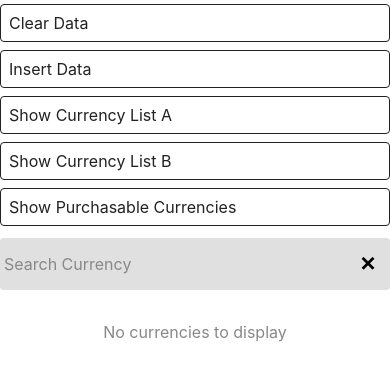
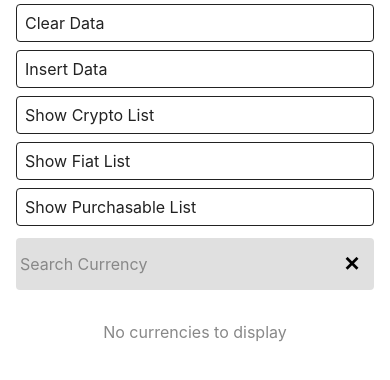
Before and after one commit to JungHsuan/CurrencyListApp, a React Native app: screen / in a window 390 px wide. Shown: the top 380 px of the page. Built offline with nearby package versions, Linux system fonts and the light colour scheme.

Commit message:
refactor: encapsulate to a hook

```diff
--- a/App.tsx
+++ b/App.tsx
@@ -1,77 +1,30 @@
-import {
-  StatusBar,
-  StyleSheet,
-  ToastAndroid,
-  SafeAreaView,
-} from 'react-native';
+import { StatusBar, StyleSheet, View } from 'react-native';
 import CurrencyListFragment from './src/components/currencyListFragment';
-import { useCallback, useState } from 'react';
-import { CurrencyInfo } from './src/types';
-import CryptoList from './src/data/crypto-list.json';
-import FiatList from './src/data/fiat-list.json';
 import Button from './src/components/button';
+import useCurrencyData from './src/hooks/useCurrencyData';
 
 function App() {
-  const [localDB, setLocalDB] = useState<CurrencyInfo[]>([]);
-  const [listData, setListData] = useState<CurrencyInfo[]>([]);
-
-  const isDataReady = (data: CurrencyInfo[]) => {
-    if (data && data.length > 0) {
-      return true;
-    } else {
-      console.warn('No data available');
-      ToastAndroid.show(
-        'No data available, please insert data first',
-        ToastAndroid.SHORT,
-      );
-      return false;
-    }
-  };
-
-  const clearData = () => {
-    setLocalDB([]);
-    setListData([]);
-  };
-
-  // Simulate local database operations
-  const insertData = () => {
-    setLocalDB([
-      ...(CryptoList as CurrencyInfo[]),
-      ...(FiatList as CurrencyInfo[]),
-    ]);
-  };
-
-  const setDataWithCryptoList = useCallback(() => {
-    if (isDataReady(localDB)) {
-      setListData(localDB.filter(item => item.code == null));
-    }
-  }, [localDB]);
-
-  const setDataWithFiatList = useCallback(() => {
-    if (isDataReady(localDB)) {
-      setListData(localDB.filter(item => item.code != null));
-    }
-  }, [localDB]);
-
-  const setDataWithPurchasable = useCallback(() => {
-    if (isDataReady(localDB)) {
-      setListData(localDB.filter(item => item.purchasable === true));
-    }
-  }, [localDB]);
-
+  const {
+    listData,
+    clearData,
+    insertData,
+    setDataWithCryptoList,
+    setDataWithFiatList,
+    setDataWithPurchasable,
+  } = useCurrencyData();
   return (
-    <SafeAreaView style={styles.container}>
+    <View style={{ ...styles.container, marginTop: StatusBar.currentHeight }}>
       <StatusBar backgroundColor={'transparent'} barStyle={'dark-content'} />
       <Button content="Clear Data" onPress={clearData} />
       <Button content="Insert Data" onPress={insertData} />
-      <Button content="Show Currency List A" onPress={setDataWithCryptoList} />
-      <Button content="Show Currency List B" onPress={setDataWithFiatList} />
+      <Button content="Show Crypto List" onPress={setDataWithCryptoList} />
+      <Button content="Show Fiat List" onPress={setDataWithFiatList} />
       <Button
-        content="Show Purchasable Currencies"
+        content="Show Purchasable List"
         onPress={setDataWithPurchasable}
       />
       <CurrencyListFragment data={listData} />
-    </SafeAreaView>
+    </View>
   );
 }
 
--- /dev/null
+++ b/src/hooks/useCurrencyData.ts
@@ -0,0 +1,51 @@
+import { useState, useCallback } from 'react';
+import { CurrencyInfo } from '../types';
+import CryptoList from '../data/crypto-list.json';
+import FiatList from '../data/fiat-list.json';
+
+const useCurrencyData = () => {
+  const [localDB, setLocalDB] = useState<CurrencyInfo[]>([]);
+  const [listData, setListData] = useState<CurrencyInfo[]>([]);
+
+  const isDataReady = (data: CurrencyInfo[]) => {
+    return data && data.length > 0;
+  };
+
+  const clearData = () => {
+    setLocalDB([]);
+    setListData([]);
+  };
+
+  const insertData = () => {
+    setLocalDB(CryptoList.concat(FiatList));
+  };
+
+  const setDataWithCryptoList = useCallback(() => {
+    if (isDataReady(localDB)) {
+      setListData(localDB.filter(item => item.code == null));
+    }
+  }, [localDB]);
+
+  const setDataWithFiatList = useCallback(() => {
+    if (isDataReady(localDB)) {
+      setListData(localDB.filter(item => item.code != null));
+    }
+  }, [localDB]);
+
+  const setDataWithPurchasable = useCallback(() => {
+    if (isDataReady(localDB)) {
+      setListData(localDB.filter(item => item.purchasable === true));
+    }
+  }, [localDB]);
+
+  return {
+    listData,
+    clearData,
+    insertData,
+    setDataWithCryptoList,
+    setDataWithFiatList,
+    setDataWithPurchasable,
+  };
+};
+
+export default useCurrencyData;
```
